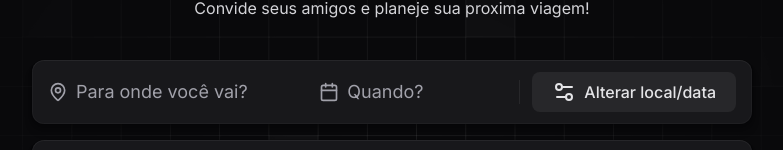
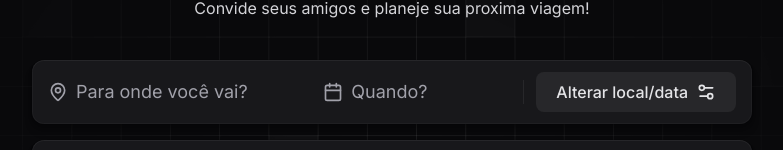
Before and after one commit to emmanuelmarcosdeoliveira/planner, a React (Vite) app: page / in a window 1280 px wide. Both pictures are taken after a click on the button "Continuar". Shown: the part 289-439 px from the top of the page, without its empty margins (248-1031 px from the left). Built offline with nearby package versions, Linux system fonts and the light colour scheme.

Commit message:
Dev (#6)
* an update was made to the Button component

```diff
--- a/src/components/button.tsx
+++ b/src/components/button.tsx
@@ -2,15 +2,20 @@ import { ComponentProps, ReactNode } from 'react'
 import { tv, VariantProps } from 'tailwind-variants'
 
 const buttonVariants = tv({
-  base: 'rounded-lg px-5 py-2 font-medium  flex items-center gap-2',
+  base: 'rounded-lg px-5 font-medium  flex items-center gap-2 justify-center',
   variants: {
     variant: {
       primary: 'bg-lime-300 text-lime-950 hover:bg-lime-400',
       secondary: 'bg-zinc-800 text-zinc-200 hover:bg-zinc-700'
+    },
+    size: {
+      default: 'py-2',
+      full: 'w-full h-11'
     }
   },
   defaultVariants: {
-    variant: 'primary'
+    variant: 'primary',
+    size: 'default'
   }
 })
 
@@ -20,9 +25,9 @@ interface ButtonProps
   children: ReactNode
 }
 
-export function Button({ children, variant, ...props }: ButtonProps) {
+export function Button({ children, size, variant, ...props }: ButtonProps) {
   return (
-    <button {...props} className={buttonVariants({ variant })}>
+    <button {...props} className={buttonVariants({ variant, size })}>
       {children}
     </button>
   )
--- a/src/pages/Trip-details/create-activity-moda.tsx
+++ b/src/pages/Trip-details/create-activity-moda.tsx
@@ -1,4 +1,5 @@
 import { Calendar, Tag, X } from 'lucide-react'
+import { Button } from '../../components/button'
 
 interface CreateActivityModalProps {
   closeCreateActivityModal: () => void
@@ -42,12 +43,10 @@ export function CreateActivityModal({
               />
             </div>
           </div>
-          <button
-            type="submit"
-            className="bg-lime-300 text-lime-950 rounded-lg px-5  font-medium  flex items-center gap-2 hover:bg-lime-400 w-full justify-center h-11"
-          >
+
+          <Button variant="primary" size="full">
             Salvar Atividade
-          </button>
+          </Button>
         </form>
       </div>
     </div>
--- a/src/pages/Trip-details/guests.tsx
+++ b/src/pages/Trip-details/guests.tsx
@@ -1,4 +1,5 @@
 import { CircleDashed, UserCog } from 'lucide-react'
+import { Button } from '../../components/button'
 
 export function Guests() {
   return (
@@ -28,10 +29,11 @@ export function Guests() {
           <CircleDashed className="text-zinc-400 size-5 shrink-0" />
         </div>
       </div>
-      <button className="w-full justify-center bg-zinc-800 text-zinc-200 rounded-lg px-5 h-11 font-medium flex items-center gap-2 houver:bg-zinc-700">
+
+      <Button variant="secondary" size="full">
         <UserCog className="size-5" />
         Gerenciar convidados
-      </button>
+      </Button>
     </div>
   )
 }
--- a/src/pages/Trip-details/important-links.tsx
+++ b/src/pages/Trip-details/important-links.tsx
@@ -1,4 +1,5 @@
 import { Link2, Plus } from 'lucide-react'
+import { Button } from '../../components/button'
 
 export function ImportantLinks() {
   return (
@@ -34,10 +35,11 @@ export function ImportantLinks() {
           <Link2 className="text-zinc-400 size-5 shrink-0" />
         </div>
       </div>
-      <button className="w-full justify-center bg-zinc-800 text-zinc-200 rounded-lg px-5 h-11 font-medium flex items-center gap-2 houver:bg-zinc-700">
+
+      <Button variant="secondary" size="full">
         <Plus className="size-5" />
         Cadastrar novo Link
-      </button>
+      </Button>
     </div>
   )
 }
--- a/src/pages/create-trip/confirm-trip-modal.tsx
+++ b/src/pages/create-trip/confirm-trip-modal.tsx
@@ -1,5 +1,6 @@
 import { User, X } from 'lucide-react'
 import { FormEvent } from 'react'
+import { Button } from '../../components/button'
 
 interface ConfirTripModalProps {
   closeConfirmModal: () => void
@@ -54,12 +55,10 @@ export function ConfirmTripModal({
               className="  bg-transparent text-lg placeholder-zinc-400  outline-none flex-1"
             />
           </div>
-          <button
-            type="submit"
-            className="bg-lime-300 text-lime-950 rounded-lg px-5  font-medium  flex items-center gap-2 hover:bg-lime-400 w-full justify-center h-11"
-          >
+
+          <Button type="submit" variant="primary" size="full">
             Confirmar Criação da viagem
-          </button>
+          </Button>
         </form>
       </div>
     </div>
--- a/src/pages/create-trip/invite-guest-modal.tsx
+++ b/src/pages/create-trip/invite-guest-modal.tsx
@@ -1,5 +1,6 @@
 import { AtSign, Plus, X } from 'lucide-react'
 import { FormEvent } from 'react'
+import { Button } from '../../components/button'
 
 interface InviteGuestsModalProps {
   closeGuestModal: () => void
@@ -61,13 +62,10 @@ export function InviteGuestModal({
             placeholder="Digite o e-mail do convidado"
             className="bg-transparent text-lg placeholder-zinc-400  outline-none flex-1"
           />
-          <button
-            type="submit"
-            className="bg-lime-300 text-lime-950 rounded-lg px-5 py-2 font-medium  flex items-center gap-2 hover:bg-lime-400"
-          >
+          <Button type="submit" variant="primary">
             Convidar
             <Plus className="size-5 text-bg-lime-950 " />
-          </button>
+          </Button>
         </form>
       </div>
     </div>
--- a/src/pages/steps/destination-and-date-step.tsx
+++ b/src/pages/steps/destination-and-date-step.tsx
@@ -1,4 +1,5 @@
 import { ArrowRight, Calendar, MapPin, Settings2 } from 'lucide-react'
+import { Button } from '../../components/button'
 interface DestinationAndDateStepProps {
   isGetInputOpen: boolean
   closeGuestsInput: () => void
@@ -34,21 +35,15 @@ export function DestinationAndDateStep({
 
       <div className="w-px h-6 bg-zinc-800" />
       {isGetInputOpen ? (
-        <button
-          onClick={closeGuestsInput}
-          className="bg-zinc-800 text-zinc-200 rounded-lg px-5 py-2 font-medium  flex items-center gap-2 hover:bg-zinc-700"
-        >
-          <Settings2 />
+        <Button onClick={closeGuestsInput} variant="secondary">
           Alterar local/data
-        </button>
+          <Settings2 className="size-5" />
+        </Button>
       ) : (
-        <button
-          onClick={openGestInput}
-          className="bg-lime-300 text-lime-950 rounded-lg px-5 py-2 font-medium  flex items-center gap-2 hover:bg-lime-400"
-        >
+        <Button onClick={openGestInput} variant="primary">
           Continuar
           <ArrowRight className="size-5 text-bg-lime-950 " />
-        </button>
+        </Button>
       )}
     </div>
   )
--- a/src/pages/steps/invite-guests-step.tsx
+++ b/src/pages/steps/invite-guests-step.tsx
@@ -1,4 +1,5 @@
 import { ArrowRight, UserRoundPlus } from 'lucide-react'
+import { Button } from '../../components/button'
 
 interface InviteGuestsStepProps {
   openGuestModal: () => void
@@ -31,14 +32,10 @@ export function InviteGuestsStep({
       </button>
 
       <div className="w-px h-6 bg-zinc-800" />
-
-      <button
-        onClick={openConfirmModal}
-        className="bg-lime-300 text-lime-950 rounded-lg px-5 py-2 font-medium  flex items-center gap-2 hover:bg-lime-400"
-      >
+      <Button onClick={openConfirmModal} variant="primary">
         Confirmar Viagem
         <ArrowRight className="size-5 text-bg-lime-950 " />
-      </button>
+      </Button>
     </div>
   )
 }
```
